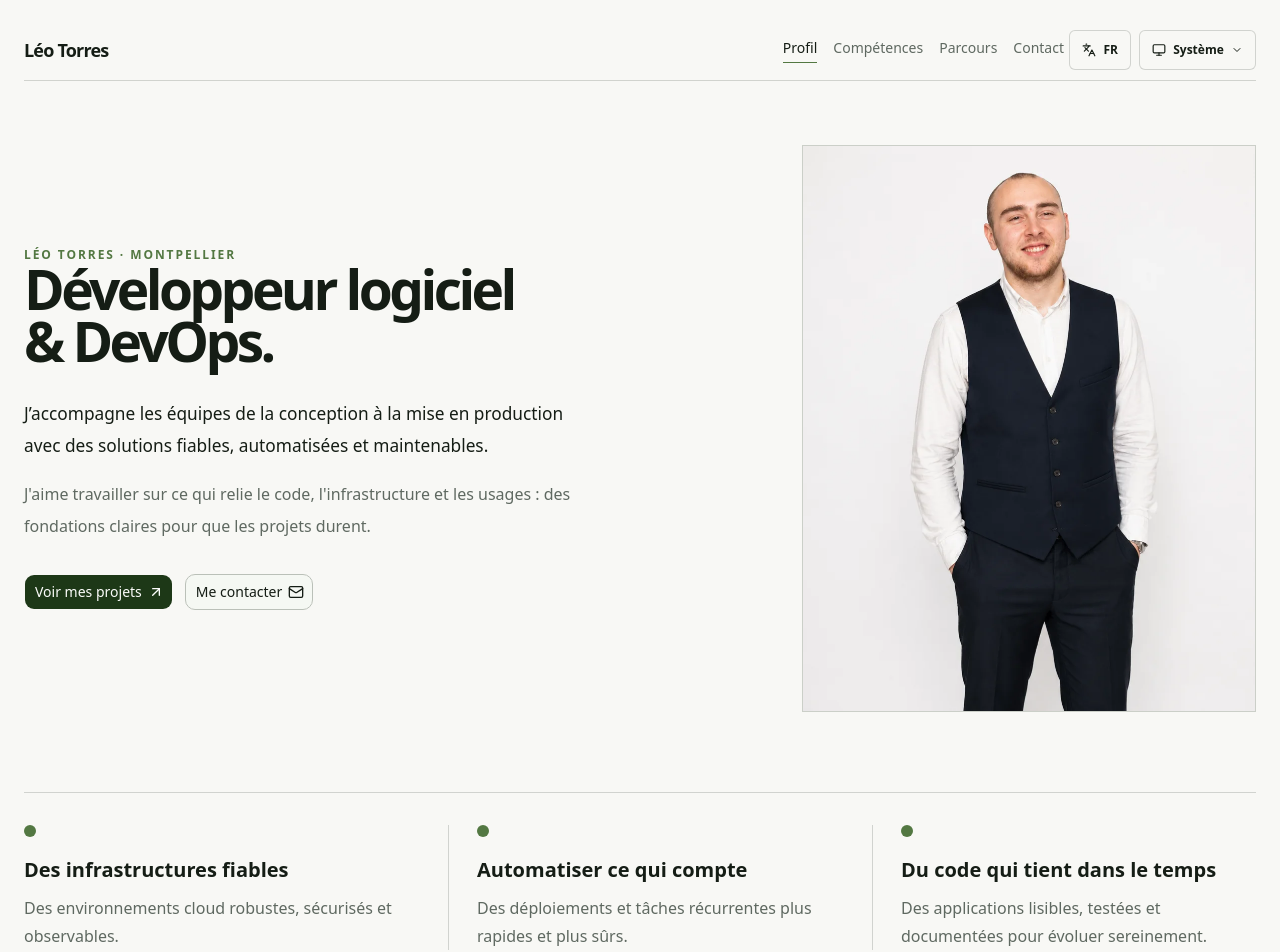
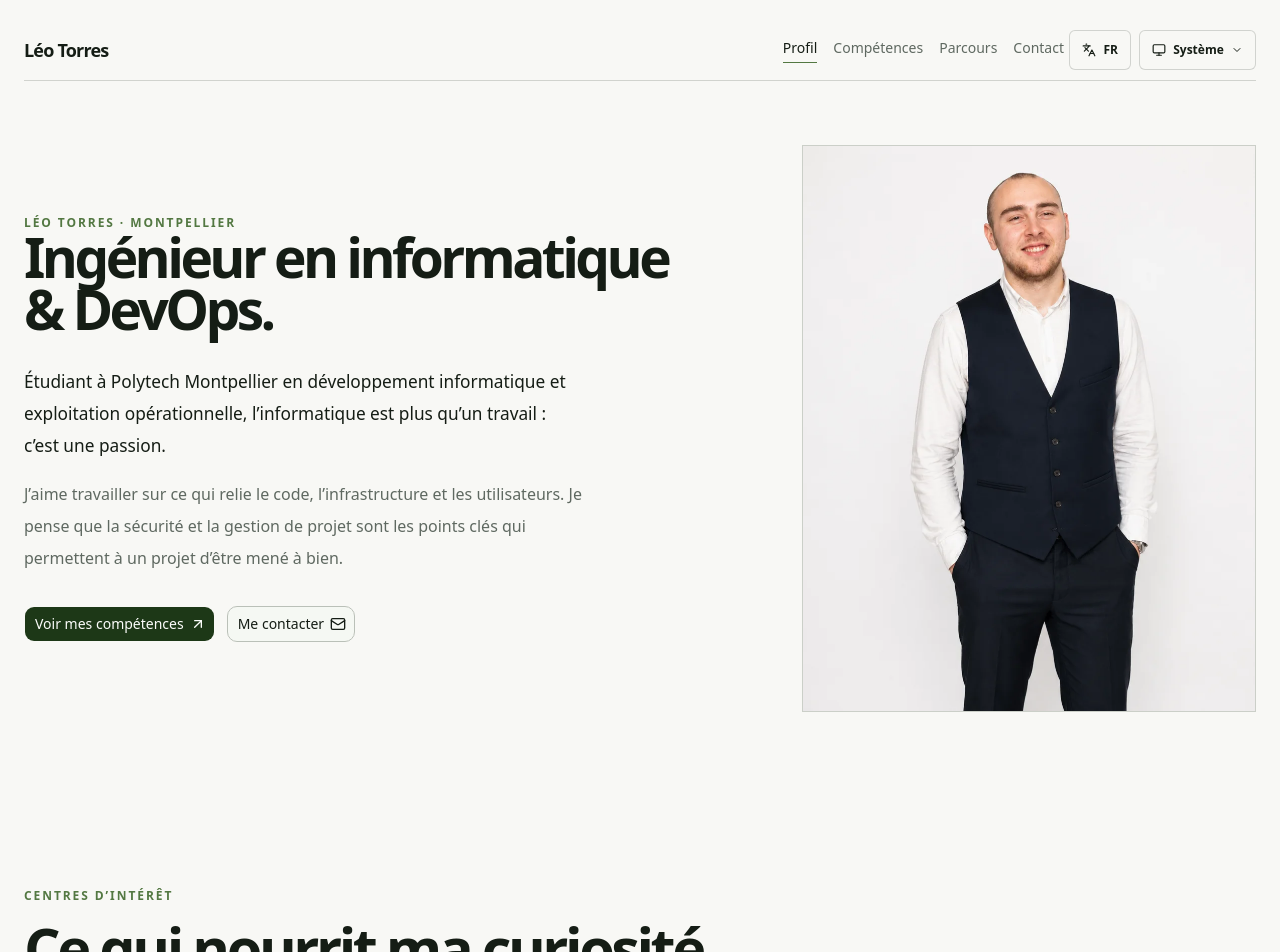
Before and after one commit to laflut3/Portfolio-Leo-Torres, a React (Vite) app: page /fr-fr/profil in a window 1280 px wide. Shown: the top 952 px of the page. Built offline with nearby package versions, Linux system fonts and the light colour scheme.

Commit message:
feat: add personal interests section

```diff
--- a/src/components/sections/SignalSection.tsx
+++ b/src/components/sections/SignalSection.tsx
@@ -1,29 +1,33 @@
 import { useTranslation } from '@/i18n'
+import { SectionHeading } from '@/components/common/SectionHeading'
 
-export function SignalSection() {
+export function InterestsSection() {
   const { copy } = useTranslation()
   return (
-    <section
-      className="signal-grid grid grid-cols-3 gap-x-10 border-t border-[var(--portfolio-line)] py-8 max-md:grid-cols-1 max-md:gap-8"
-      aria-label="Axes principaux"
-    >
-      {copy.signals.map((signal) => {
+    <section className="mt-24 max-md:mt-16" aria-label={copy.interests.label}>
+      <SectionHeading
+        kicker={copy.interests.label}
+        title={copy.interests.title}
+      />
+      <div className="signal-grid grid grid-cols-3 gap-x-10 border-t border-[var(--portfolio-line)] py-8 max-md:grid-cols-1 max-md:gap-8">
+        {copy.interests.entries.map((interest) => {
           return (
             <article
-            key={signal.title}
+              key={interest.title}
               className="signal-card border-l border-[var(--portfolio-line)] pl-7 first:border-l-0 first:pl-0 max-md:border-l-0 max-md:pl-0"
               data-reveal
             >
               <span className="block size-3 rounded-full bg-[var(--portfolio-accent)]" />
               <h2 className="mt-5 text-xl leading-tight font-semibold text-foreground">
-              {signal.title}
+                {interest.title}
               </h2>
               <p className="mt-3 leading-7 text-[var(--portfolio-text-soft)]">
-              {signal.text}
+                {interest.text}
               </p>
             </article>
           )
         })}
+      </div>
     </section>
   )
 }
--- a/src/i18n.tsx
+++ b/src/i18n.tsx
@@ -43,27 +43,31 @@ const copy = {
     },
     hero: {
       coordinates: 'Léo Torres · Montpellier',
-      title: ['Développeur logiciel', '& DevOps.'],
-      lead: 'J’accompagne les équipes de la conception à la mise en production avec des solutions fiables, automatisées et maintenables.',
-      body: "J'aime travailler sur ce qui relie le code, l'infrastructure et les usages : des fondations claires pour que les projets durent.",
-      explore: 'Voir mes projets',
+      title: ['Ingénieur en informatique', '& DevOps.'],
+      lead: 'Étudiant à Polytech Montpellier en développement informatique et exploitation opérationnelle, l’informatique est plus qu’un travail : c’est une passion.',
+      body: 'J’aime travailler sur ce qui relie le code, l’infrastructure et les utilisateurs. Je pense que la sécurité et la gestion de projet sont les points clés qui permettent à un projet d’être mené à bien.',
+      explore: 'Voir mes compétences',
       contact: 'Me contacter',
       photoAlt: 'Portrait de Léo Torres',
     },
-    signals: [
+    interests: {
+      label: 'Centres d’intérêt',
+      title: 'Ce qui nourrit ma curiosité.',
+      entries: [
         {
-        title: 'Des infrastructures fiables',
-        text: 'Des environnements cloud robustes, sécurisés et observables.',
+          title: 'Astrophysique & espace',
+          text: 'Comprendre les phénomènes, les échelles et les systèmes qui composent notre univers.',
         },
         {
-        title: 'Automatiser ce qui compte',
-        text: 'Des déploiements et tâches récurrentes plus rapides et plus sûrs.',
+          title: 'Aéronautique',
+          text: 'Une curiosité née avec le BIA, entre culture du vol, sciences et précision technique.',
         },
         {
-        title: 'Du code qui tient dans le temps',
-        text: 'Des applications lisibles, testées et documentées pour évoluer sereinement.',
+          title: 'Systèmes & logiciel',
+          text: 'Le goût de relier une idée, une interface et une infrastructure dans un ensemble cohérent.',
         },
       ],
+    },
     skills: {
       kicker: 'Compétences',
       title: 'Les sujets DevOps que je pratique et approfondis.',
@@ -198,27 +202,31 @@ const copy = {
     },
     hero: {
       coordinates: 'Léo Torres · Montpellier',
-      title: ['Software developer', '& DevOps.'],
-      lead: 'I support teams from design to production with reliable, automated and maintainable solutions.',
-      body: 'I enjoy working at the intersection of code, infrastructure and real usage: clear foundations that help projects last.',
-      explore: 'See my projects',
+      title: ['Computer engineering student', '& DevOps.'],
+      lead: 'A computer engineering and operational systems student at Polytech Montpellier, I see computing as more than work: it is a passion.',
+      body: 'I enjoy working on what connects code, infrastructure and users. I believe security and project management are key elements that enable a project to succeed.',
+      explore: 'See my skills',
       contact: 'Contact me',
       photoAlt: 'Portrait of Leo Torres',
     },
-    signals: [
+    interests: {
+      label: 'Interests',
+      title: 'What fuels my curiosity.',
+      entries: [
         {
-        title: 'Reliable infrastructure',
-        text: 'Robust, secure and observable cloud environments.',
+          title: 'Astrophysics & space',
+          text: 'Understanding the phenomena, scales and systems that shape our universe.',
         },
         {
-        title: 'Automate what matters',
-        text: 'Faster and safer deployments and recurring tasks.',
+          title: 'Aeronautics',
+          text: 'A curiosity shaped by the BIA, between flight culture, science and technical precision.',
         },
         {
-        title: 'Code that lasts',
-        text: 'Readable, tested and documented applications that can evolve with confidence.',
+          title: 'Systems & software',
+          text: 'A taste for connecting an idea, an interface and infrastructure into a coherent whole.',
         },
       ],
+    },
     skills: {
       kicker: 'Skills',
       title: 'The DevOps topics I like practicing and deepening.',
--- a/src/pages/PortfolioPages.tsx
+++ b/src/pages/PortfolioPages.tsx
@@ -2,7 +2,7 @@ import { useEffect } from 'react'
 import { ContactSection } from '@/components/sections/ContactSection'
 import { EducationSection } from '@/components/sections/EducationSection'
 import { HeroSection } from '@/components/sections/HeroSection'
-import { SignalSection } from '@/components/sections/SignalSection'
+import { InterestsSection } from '@/components/sections/SignalSection'
 import { SkillsSection } from '@/components/sections/SkillsSection'
 import { pathFor, type PageKey, useTranslation } from '@/i18n'
 
@@ -35,7 +35,7 @@ export function ProfilePage() {
     <>
       <PageMetadata page="profile" />
       <HeroSection />
-      <SignalSection />
+      <InterestsSection />
     </>
   )
 }
```
Also changed, not shown: public/llms.txt. Lines whose indentation alone changed are shown as unchanged.
